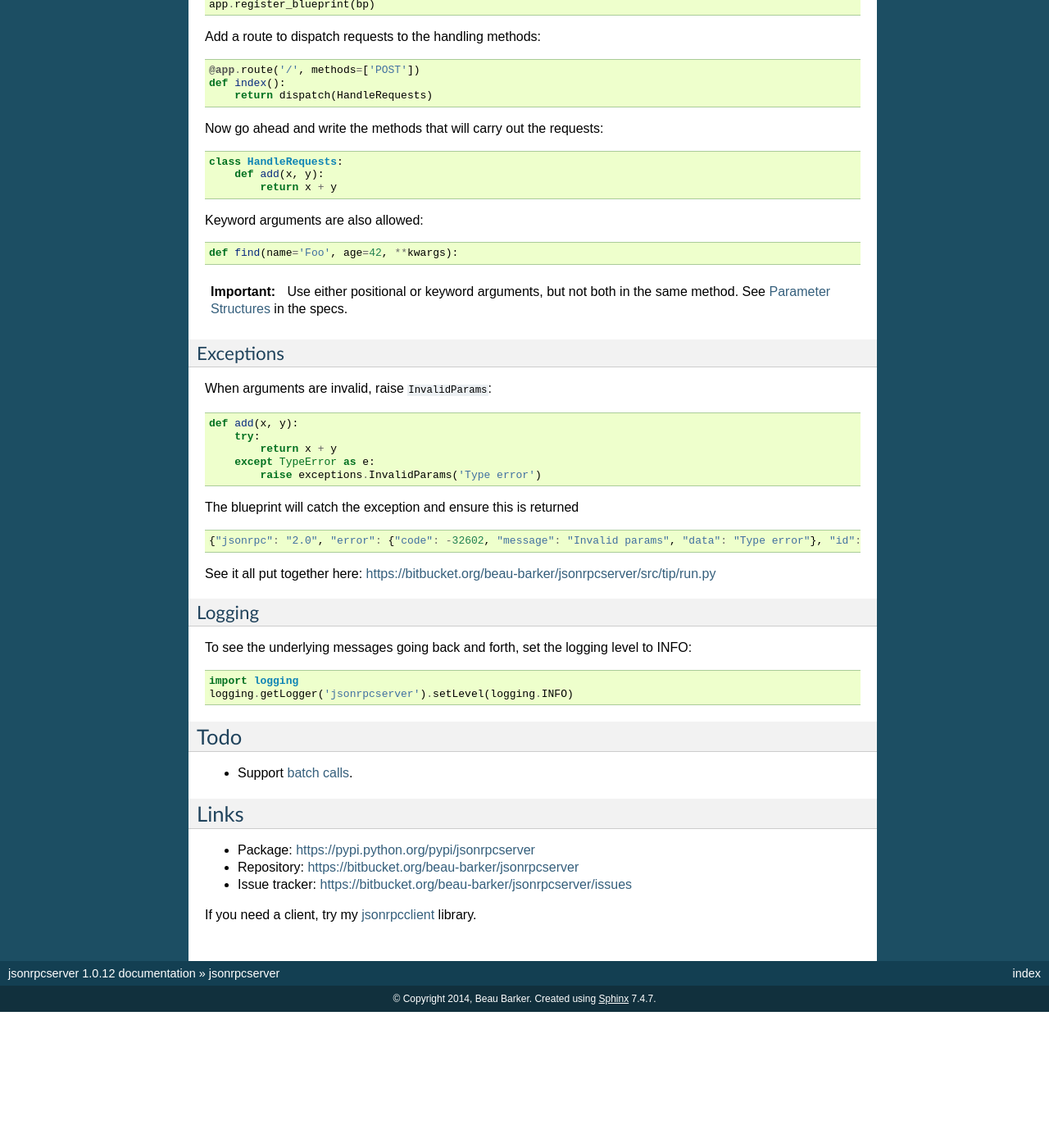
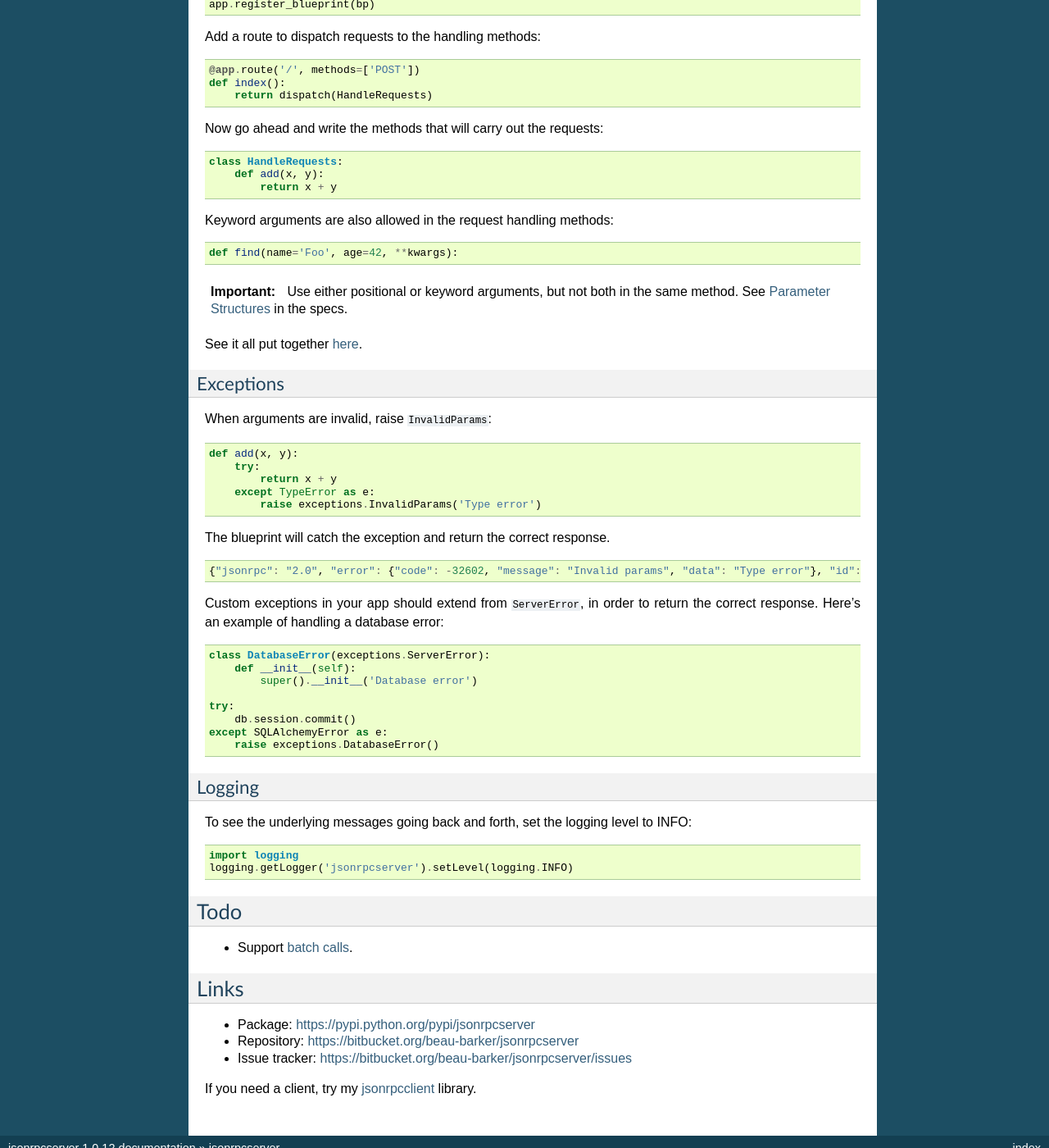
Before and after one commit to explodinglabs/jsonrpcserver, a Sphinx documentation site: the page built from doc/index.rst, in a window 1280 px wide and 1400 px high, scrolled down 509 px. Shown: the whole window at 82% size. Built offline with Sphinx 7.4.7, drawn with Linux system fonts in a browser that asks for light colours; before the commit the page ends 1743 px from its top, so only the background shows below that.

Commit message:
Cleaning up the documentation.

```diff
--- a/doc/index.rst
+++ b/doc/index.rst
@@ -42,7 +42,7 @@ Now go ahead and write the methods that will carry out the requests::
         def add(x, y):
             return x + y
 
-Keyword arguments are also allowed::
+Keyword arguments are also allowed in the request handling methods::
 
     def find(name='Foo', age=42, **kwargs):
 
@@ -52,6 +52,9 @@ Keyword arguments are also allowed::
     method. See `Parameter Structures
     <http://www.jsonrpc.org/specification#parameter_structures>`_ in the
     specs.
+
+See it all put together `here
+<https://bitbucket.org/beau-barker/jsonrpcserver/src/tip/run.py>`_.
 
 Exceptions
 ^^^^^^^^^^
@@ -64,14 +67,23 @@ When arguments are invalid, raise ``InvalidParams``::
         except TypeError as e:
             raise exceptions.InvalidParams('Type error')
 
-The blueprint will catch the exception and ensure this is returned
+The blueprint will catch the exception and return the correct response.
 
 .. code-block:: javascript
 
     {"jsonrpc": "2.0", "error": {"code": -32602, "message": "Invalid params", "data": "Type error"}, "id": 1}
 
-See it all put together here:
-https://bitbucket.org/beau-barker/jsonrpcserver/src/tip/run.py
+Custom exceptions in your app should extend from ``ServerError``, in order to
+return the correct response. Here's an example of handling a database error::
+
+    class DatabaseError(exceptions.ServerError):
+        def __init__(self):
+            super().__init__('Database error')
+
+    try:
+        db.session.commit()
+    except SQLAlchemyError as e:
+        raise exceptions.DatabaseError()
 
 Logging
 ^^^^^^^
```
